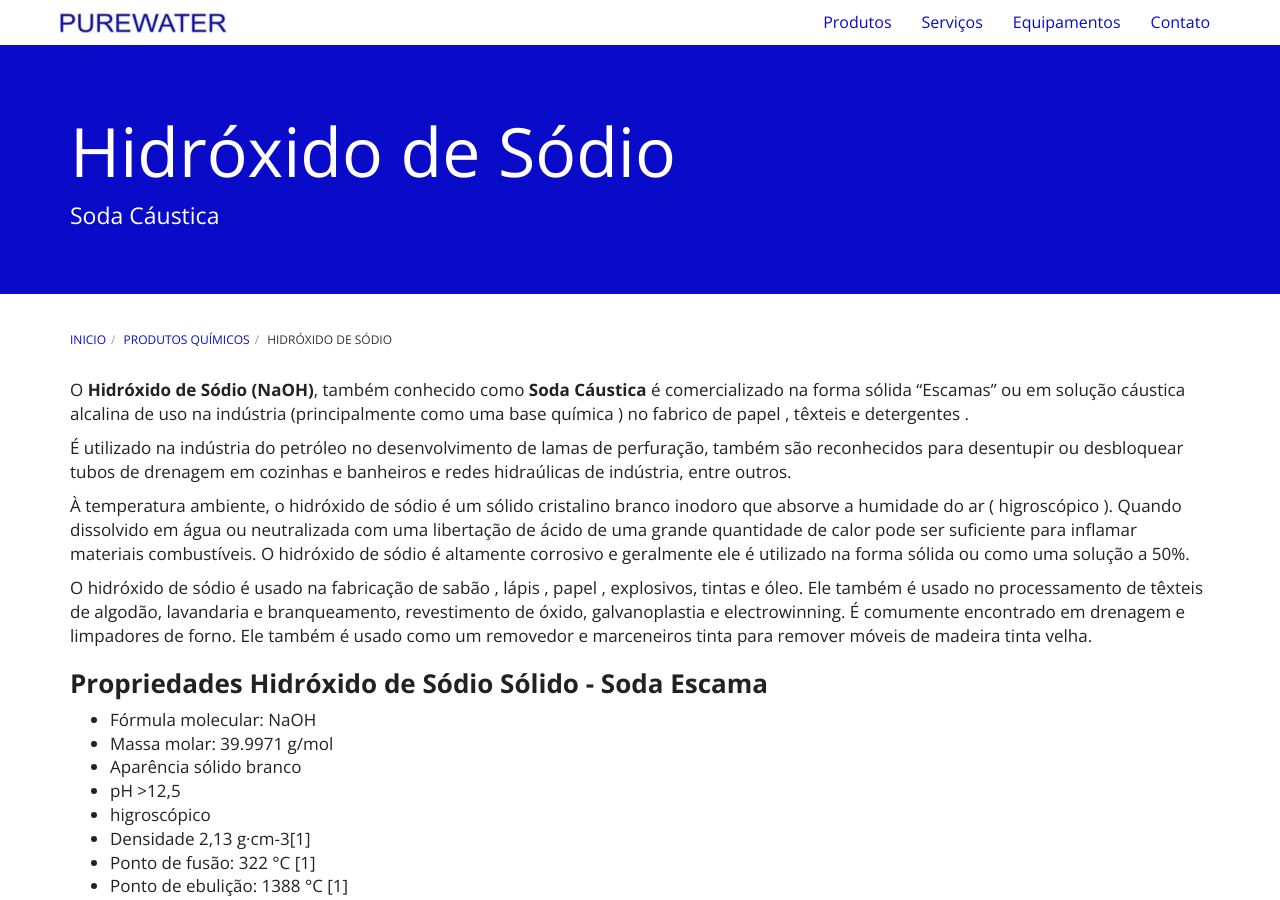
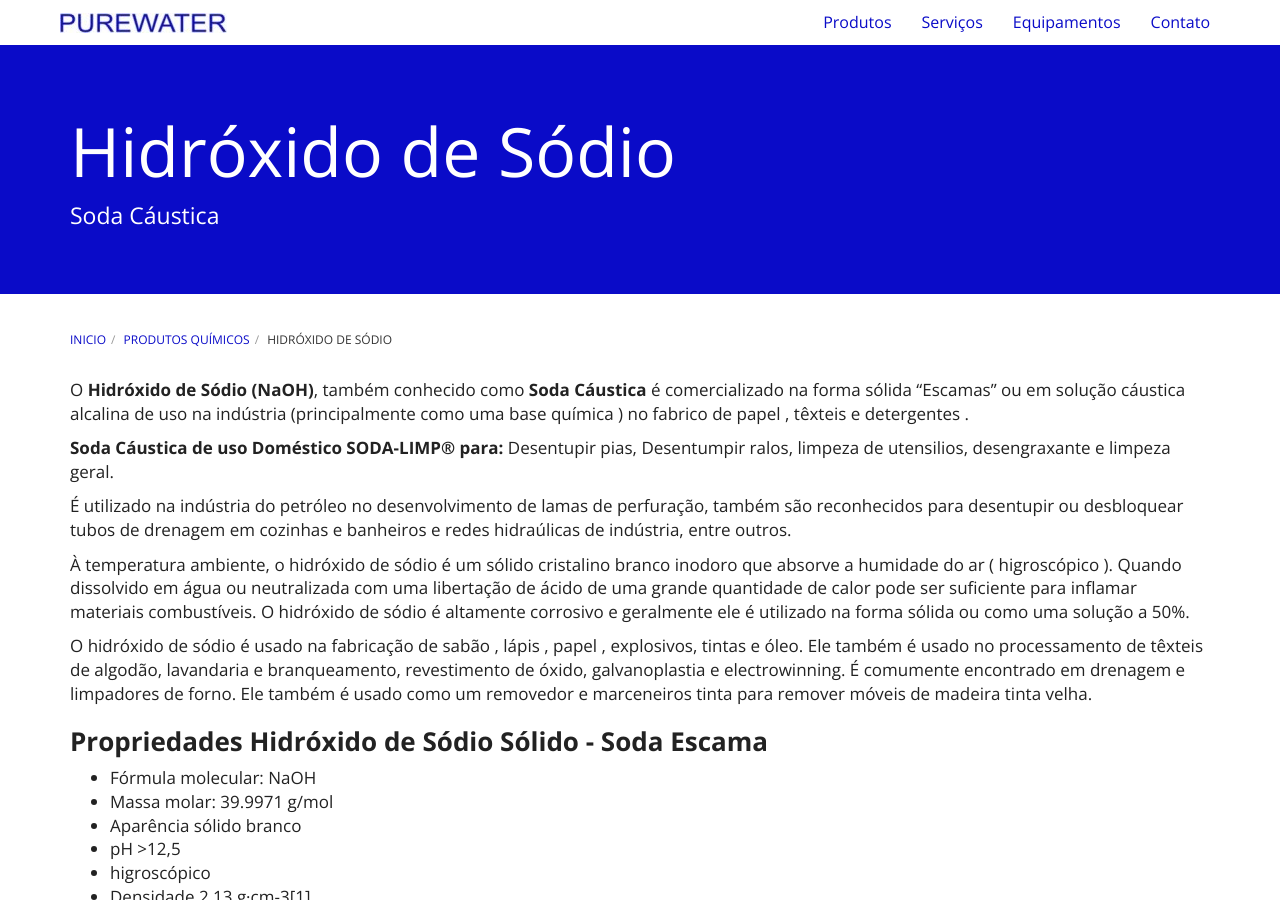
Before and after one commit to purewaterefluentes/purewaterefluentes.github.io, a Jekyll site: the page built from produtos/hidroxido-de-sodio-soda-caustica.md, in a window 1280 px wide and 900 px high. Built offline with Jekyll 4.4.1, drawn with Linux system fonts in a browser that asks for light colours; nearby versions of some CDN libraries; library files that are not in the unit come from our copies.

Commit message:
Update hidroxido-de-sodio-soda-caustica.md

```diff
--- a/produtos/hidroxido-de-sodio-soda-caustica.md
+++ b/produtos/hidroxido-de-sodio-soda-caustica.md
@@ -6,6 +6,8 @@
 ---
 
 O **Hidróxido de Sódio (NaOH)**, também conhecido como **Soda Cáustica** é comercializado na forma sólida "Escamas" ou em solução cáustica alcalina de uso na indústria (principalmente como uma base química ) no fabrico de papel , têxteis e detergentes .
+
+**Soda Cáustica de uso Doméstico SODA-LIMP® para:** Desentupir pias, Desentumpir ralos, limpeza de utensilios, desengraxante e limpeza geral.
 
 É utilizado na indústria do petróleo no desenvolvimento de lamas de perfuração, também são reconhecidos para desentupir ou desbloquear tubos de drenagem em cozinhas e banheiros e redes hidraúlicas de indústria, entre outros.
 
```
